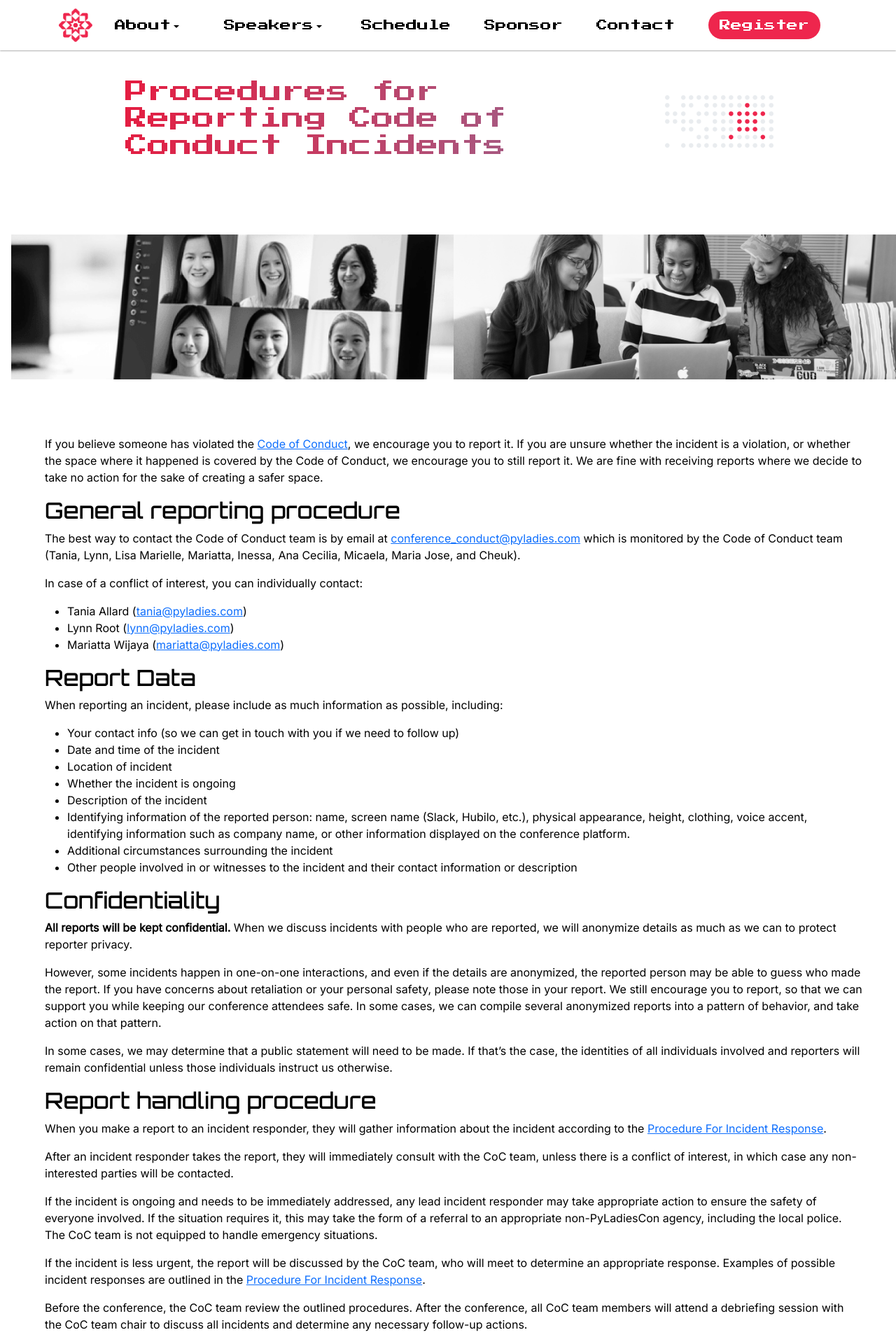
After one commit to pyladies/global-conference, a Python web app: template generate_site/templates/coc-reporting-base.html in a window 1280 px wide. The commit adds this page. Shown: the top 1920 px of the page at 70% size. Run offline with Jinja, Linux system fonts and the light colour scheme; the template is opened without the code that fills it, so the values that code supplies are empty; some libraries are stand-ins or nearby versions.

Commit message:
:memo: Add reporting procedures

```diff
--- a/generate_site/templates/about-base.html
+++ b/generate_site/templates/about-base.html
@@ -315,12 +315,11 @@
 
             <!-- Handling reports -->
             <h3>Procedure for handling incidents</h3>
-            <!-- TODO: Add the pages and link to them here -->
             <p>
-              <a href="reporting.html">Procedure For Reporting Code of Conduct Incidents</a>
+              <a href="coc-reporting.html">Procedure For Reporting Code of Conduct Incidents</a>
             </p>
             <p>
-              <a href="enforcement">Enforcement procedures</a>
+              <a href="coc-enforcement.html">Enforcement procedures</a>
             </p>
 
             <!-- License and attribution -->
--- a/generate_site/templates/coc-enforcement-base.html
+++ b/generate_site/templates/coc-enforcement-base.html
@@ -151,6 +151,7 @@
             <li>Temporarily removing the reported person from the online community</li>
             <li>Permanently removing the reported person from the online community</li>
             <li>Publishing an account of the incident</li>
+            <li>Escalating the incident to the PSF Code of Conduct Working Group</li>
           </ul>
         </p>
 
--- /dev/null
+++ b/generate_site/templates/coc-reporting-base.html
@@ -0,0 +1,184 @@
+<!DOCTYPE html>
+<html lang="en">
+  {% include 'head.html' %}
+  <body>
+
+  {% include 'header.html' %}
+
+<main>
+
+    <!-- page cover -->
+    <div class="position-relative overflow-hidden p-1 p-md-3 m-md-1 text-center bg-white">
+      <div class="d-flex w-75 my-md-3 mx-auto align-items-center">
+        <div class="col-10 col-md-10 p-lg-1 mx-auto mt-auto">
+          <h4 class="special-font gradient title-size-2 text-start">Procedures for Reporting Code of Conduct Incidents</h4>
+        </div>
+        <div class="col-2 col-md-2 d-none d-lg-block">
+          <img class="img-fluid" src="img/sponsors-icon-2.png" />
+        </div>
+      </div>
+    </div>
+
+    <!-- about -->
+
+  <div class="d-md-flex flex-md-equal w-100 mt-md-3 ps-md-3">
+    <div class="bg-white pt-3 pt-md-5 overflow-hidden">
+      <img class="w-100" src="img/about-photo-1.png" alt="Video call with 6 female participants with
+      a diversity of hair styles and colours, skin tones and are all smiling."/>
+    </div>
+    <div class="bg-white pt-3 pt-md-5 overflow-hidden">
+      <img class="w-100" src="img/about-photo-2.png" alt="Three recially diverse women sitting on a sofa each with a
+      laptop on their lap and smiling." />
+    </div>
+  </div>
+
+  <div class="d-md-flex flex-md-equal w-100 ps-md-3">
+    <div class="bg-white mr-md-3 pt-3 px-3 pt-md-5 px-md-5 text-left text-white overflow-hidden">
+      <div class="my-3 py-3 text-black" id="the-event">
+
+        <p>
+          If you believe someone has violated the <a href="about.html#coc">Code of Conduct</a>, we encourage you to report it.
+          If you are unsure whether the incident is a violation, or whether the space where it happened is covered by the Code of Conduct,
+          we encourage you to still report it. We are fine with receiving reports where we decide to take no action for the sake of creating a safer space.
+        </p>
+
+        <h2 class="display-8">General reporting procedure</h2>
+
+        <p>
+          The best way to contact the Code of Conduct team is by email at <a href="mailto:conference_conduct@pyladies.com">conference_conduct@pyladies.com</a>
+          which is monitored by the Code of Conduct team (Tania, Lynn, Lisa Marielle, Mariatta, Inessa, Ana Cecilia, Micaela, Maria Jose, and Cheuk).
+        </p>
+
+        <p>
+          In case of a conflict of interest, you can individually contact:
+          <ul>
+            <li>Tania Allard (<a href="mailto:tania@pyladies.com">tania@pyladies.com</a>)</li>
+            <li>Lynn Root (<a href="mailto:lynn@pyladies.com">lynn@pyladies.com</a>)</li>
+            <li>Mariatta Wijaya (<a href="mailto:mariatta@pyladies.com">mariatta@pyladies.com</a>)</li>
+          </ul>
+        </p>
+
+        <h2 class="display-8">Report Data</h2>
+
+        <p>
+          When reporting an incident, please include as much information as possible, including:
+          <ul>
+            <li>Your contact info (so we can get in touch with you if we need to follow up)</li>
+            <li>Date and time of the incident</li>
+            <li>Location of incident</li>
+            <li>Whether the incident is ongoing</li>
+            <li>Description of the incident</li>
+            <li>Identifying information of the reported person: name, screen name (Slack, Hubilo, etc.),
+              physical appearance, height, clothing, voice accent, identifying information such as company name, or other information displayed on the conference platform.</li>
+            <li>Additional circumstances surrounding the incident</li>
+            <li>Other people involved in or witnesses to the incident and their contact information or description</li>
+          </ul>
+        </p>
+
+        <h2 class="display-8">Confidentiality</h2>
+
+        <p>
+          <strong>All reports will be kept confidential.</strong>
+          When we discuss incidents with people who are reported, we will anonymize details as much as we can to protect reporter privacy.
+        </p>
+
+        <p>
+          However, some incidents happen in one-on-one interactions, and even if the details are anonymized,
+          the reported person may be able to guess who made the report.
+          If you have concerns about retaliation or your personal safety, please note those in your report.
+          We still encourage you to report, so that we can support you while keeping our conference attendees safe.
+          In some cases, we can compile several anonymized reports into a pattern of behavior, and take action on that pattern.
+        </p>
+
+        <p>
+          In some cases, we may determine that a public statement will need to be made.
+          If that’s the case, the identities of all individuals involved and reporters will remain confidential unless those individuals instruct us otherwise.
+        </p>
+
+        <h2 class="display-8">Report handling procedure</h2>
+
+        <p>
+          When you make a report to an incident responder, they will gather information about the incident according to the <a href="coc-enforcement.html">Procedure For Incident Response</a>.
+        </p>
+
+        <p>
+          After an incident responder takes the report, they will immediately consult with the CoC team,
+          unless there is a conflict of interest, in which case any non-interested parties will be contacted.
+        </p>
+
+        <p>
+          If the incident is ongoing and needs to be immediately addressed, any lead incident responder may take appropriate action to ensure the safety of everyone involved.
+          If the situation requires it, this may take the form of a referral to an appropriate non-PyLadiesCon agency, including the local police.
+          The CoC team is not equipped to handle emergency situations.
+        </p>
+
+        <p>
+          If the incident is less urgent, the report will be discussed by the CoC team, who will meet to determine an appropriate response.
+          Examples of possible incident responses are outlined in the <a href="coc-enforcement.html">Procedure For Incident Response</a>.
+        </p>
+
+        <p>
+          Before the conference, the CoC team review the outlined procedures.
+          After the conference, all CoC team members will attend a debriefing session with the CoC team chair to discuss all incidents and determine any necessary follow-up actions.
+        </p>
+
+        <h2 class="display-8">Following up with reporters</h2>
+
+        <p>
+          Within one week of an incident report, a member of the CoC team
+          will follow up with the person who made the report and provided their contact information. The follow-up may include:
+          <ul>
+            <li>An acknowledgment that the Code of Conduct team discussed the situation</li>
+            <li>Whether or not the report was determined to be a violation of the Code of Conduct</li>
+            <li>What actions (if any) were taken to correct the reported behavior</li>
+          </ul>
+        </p>
+
+        <p>
+          In some cases, the CoC team members may need to ask additional questions about the incident in order to identify the reported person.
+        </p>
+
+
+        <h2>Conflicts of interest</h2>
+        <p>
+          If an incident responder has a conflict of interest for a report, they will recuse themselves from the discussion and handling of the incident.
+          The incident documentation will not be available to them, and they will excuse themselves from any conversations involving handling the incident.
+        </p>
+
+        <p>
+          Should more than two members of the CoC lead responders need to recuse themselves, another PyLadiesCon organizer will step in as a temporary lead incident responder.
+        </p>
+
+        <!-- License and attribution -->
+        <h2>License</h2>
+
+        <p>
+          This Code of Conduct is licensed under the <a href="https://creativecommons.org/licenses/by-sa/3.0/">Creative Commons Attribution-ShareAlike 3.0 Unported License.</a>
+        </p>
+
+        <h2>Attribution</h2>
+
+        <p>
+          <ul>
+            <li>This Code of Conduct is based on the <a href="https://us.pycon.org/2023/about/code-of-conduct/">PyCon US Code of Conduct</a>
+            which was forked from the example policy from the <a href="https://geekfeminism.wikia.com/wiki/Conference_anti-harassment/Policy">Geek Feminism wiki,
+            created by the Ada Initiative and other volunteers</a>, which is under a <a href="https://creativecommons.org/publicdomain/zero/1.0/">Creative Commons Zero license.</a></li>
+          </ul>
+        </p>
+
+      </div>
+    </div>
+
+    </div>
+  </div>
+
+</main>
+
+{% include 'footer.html' %}
+
+<script src="js/jquery-3.2.1.slim.min.js"></script>
+<script src="js/popper.min.js"></script>
+<script src="js/bootstrap.min.js"></script>
+
+</body>
+</html>
```
Also changed, not shown: generate_site/generate.py (+8 -0 lines).
